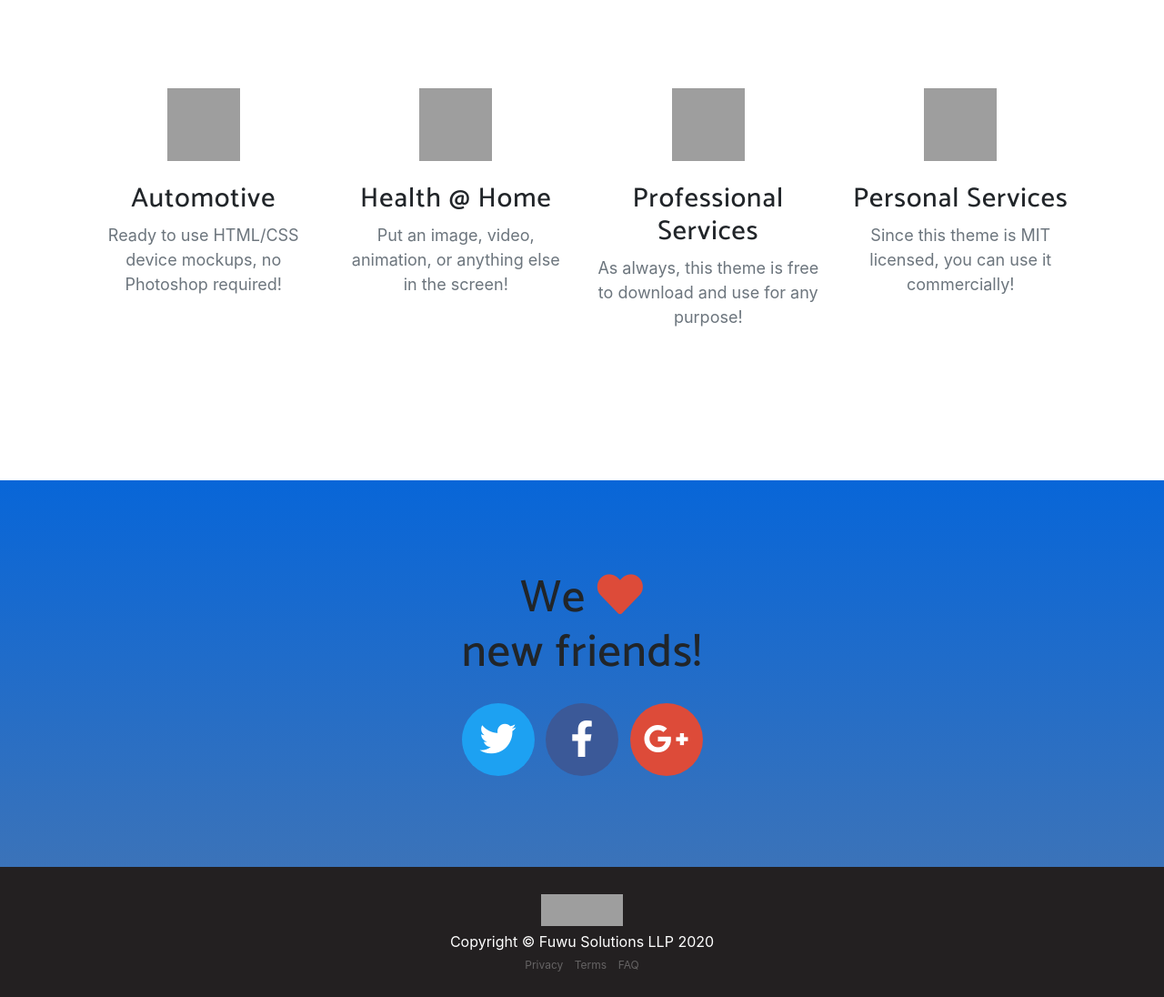
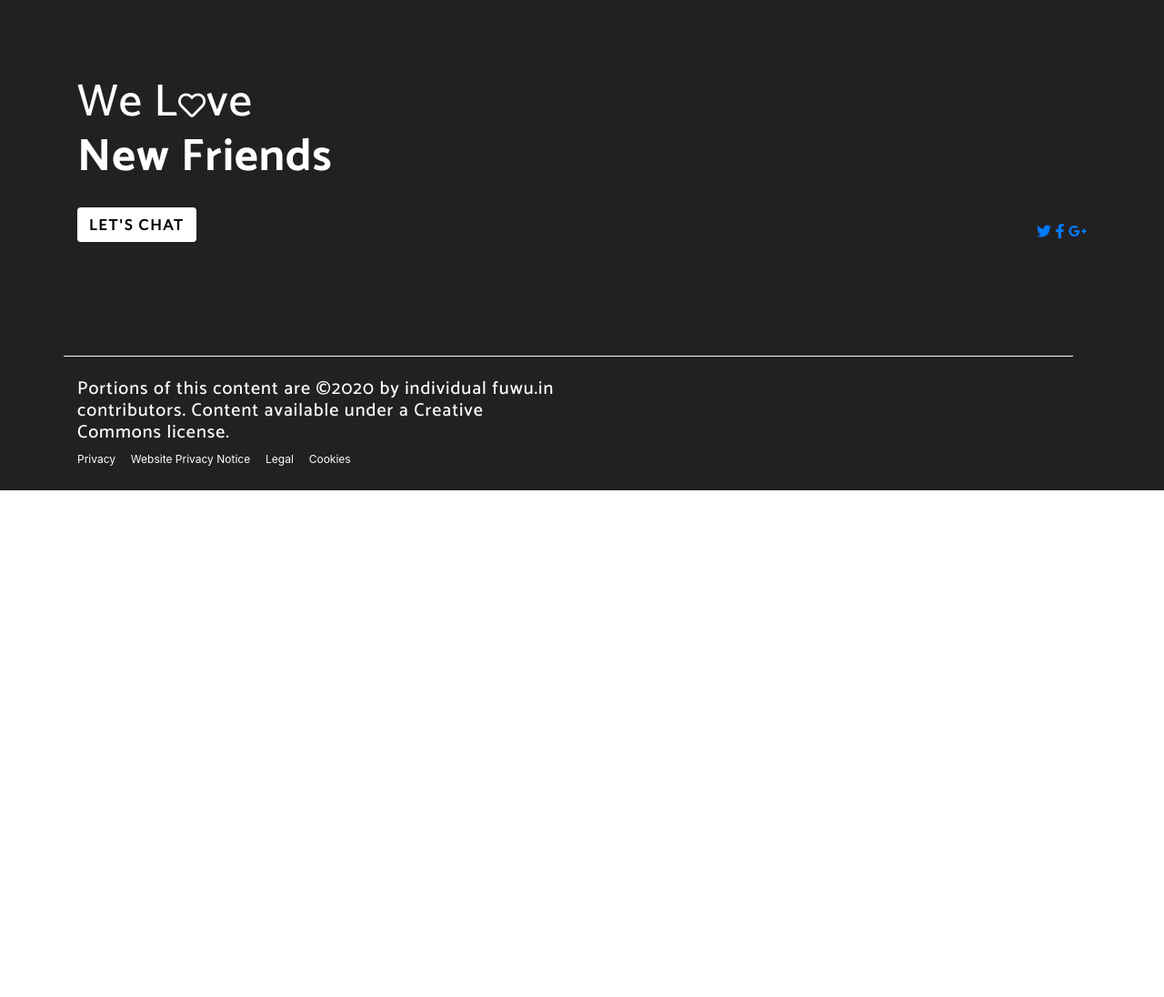
Before and after one commit to vvngt900/RedesignFuwu, a website with bundled scripts: page index.html in a window 1280 px wide. Shown: the part 1300-2396 px from the top of the page at 91% size. After the commit the page ends 1839 px from the top, so only its background shows below. Built offline with nearby package versions, Linux system fonts and the light colour scheme; grey boxes are pictures that could not be loaded; a web font is replaced by a local one.

Commit message:
update in footer

```diff
--- a/index.html
+++ b/index.html
@@ -112,17 +112,17 @@
 
   <section class="download bg-primary" id="download">
     <div class="container">
-      <div class="row">
-        <div class="col-lg-7 my-auto">
-          <h2 class="section-heading">Get your Services Featured!</h2>
+      <div class="row align-items-end">
+        <div class="col-lg-7 my-auto" style="color: white;">
+          <h2 class="section-heading">Get your <b>Services Featured!</b></h2>
           <p>Our goal is to empower local small scale businesses and service providers with an integrated application to
             enhance their business and make them technologically active.</p>
-          <div class="badges">
+          <!--<div class="badges">
             <a class="badge-link" href="#"><img src="img/google-play-badge.svg" alt=""></a>
             <a class="badge-link" href="#"><img src="img/app-store-badge.svg" alt=""></a>
+          </div>-->
         </div>
-        </div>
-        <div class="col-lg-5" style="align-items: baseline;">
+        <div class="col-lg-5" style="text-align: right;">
           <img src="https://fuwu.s3.ap-south-1.amazonaws.com/Loading+(320x650)px-05.png"/>
         </div>
       </div>
@@ -131,11 +131,11 @@
 
   <section class="features" id="features">
     <div class="container">
-      <div class="section-heading text-center">
+      <!--<div class="section-heading text-center">
         <h2>Unlimited Features, Unlimited Fun</h2>
         <p class="text-muted">Check out what you can do with this app theme!</p>
         <hr>
-      </div>
+      </div>-->
       <div class="row">
         <!-- <div class="col-lg-4 my-auto">
           <div class="device-container">
@@ -159,7 +159,7 @@
                   <img src="https://fuwu.s3.ap-south-1.amazonaws.com/ServiceIcons/Our+Services+icon+192px-01.png"
                     class="img-fluid" alt="" style="width:80px;height:80px;">
                   <br /><br />
-                  <h3>Automotive</h3>
+                  <h3>Automobile</h3>
                   <p class="text-muted">Ready to use HTML/CSS device mockups, no Photoshop required!</p>
                 </div>
               </div>
@@ -210,39 +210,50 @@
     <div class="overlay"></div>
   </section>-->
 
-  <section class="contact bg-primary" id="contact">
+  <section class="contact" id="contact" style="background-color: #232021; color: white;">
     <div class="container">
-      <h2>We
-        <i class="fas fa-heart"></i><br/>
-        new friends!</h2>
-      <ul class="list-inline list-social">
-        <li class="list-inline-item social-twitter">
+      <div class="row">
+      <div class="col-md-6 align-self-end" style="text-align: left;">
+        <h2>
+          We L<i class="far fa-heart" style="color: white; font-size: 30px;"></i>ve<br/>
+          <b>New Friends</b>
+        </h2>
+          <a href="#download" class="btn btn-outline btn-xl js-scroll-trigger" style="background-color: white; color: black;"><b>LET'S CHAT</b></a>
+      </div>
+      <div class="col-md-6 align-self-end" style="text-align: right;">
+          <ul class="list-inline list-social justify-content-around">
                 <a href="#">
                   <i class="fab fa-twitter"></i>
                 </a>
-        </li>
-        <li class="list-inline-item social-facebook">
                 <a href="#">
                   <i class="fab fa-facebook-f"></i>
                 </a>
-        </li>
-        <li class="list-inline-item social-google-plus">
                 <a href="#">
                   <i class="fab fa-google-plus-g"></i>
                 </a>
-        </li>
             </ul>
       </div>
+    </div>
+
+
+    </div>
+
   </section>
 
   <footer style="background-color: #232021; color: white;">
+
     <div class="container">
-      <div class="copyright my-auto">
-        <img src="https://fuwu.s3.ap-south-1.amazonaws.com/fuwuCrop.png"
-          style="width: 100px; height: 45px; padding:5px;" /><br />
-        <span>Copyright © Fuwu Solutions LLP 2020</span>
+
+        <div class="row" style="width: 100%; color: white; height: 1px; background-color:white;"></div>
+        <br/>
+      <div class="copyright my-auto" style="text-align: left;">
+        <h5>Portions of this content are ©2020 by individual fuwu.in<br/>
+            contributors. Content available under a Creative<br/>
+            Commons license.</h5>
+            <p>Privacy &nbsp;&nbsp;&nbsp; Website Privacy Notice &nbsp;&nbsp;&nbsp; Legal &nbsp;&nbsp;&nbsp; Cookies</p>
+        <!--<span>Copyright © Fuwu Solutions LLP 2020</span>-->
       </div>
-      <ul class="list-inline">
+      <!--<ul class="list-inline">
         <li class="list-inline-item">
           <a href="#">Privacy</a>
         </li>
@@ -252,7 +263,7 @@
         <li class="list-inline-item">
           <a href="#">FAQ</a>
         </li>
-      </ul>
+      </ul>-->
     </div>
   </footer>
 
```
Also changed, not shown: css/new-age.min.css. Lines whose indentation alone changed are shown as unchanged.
